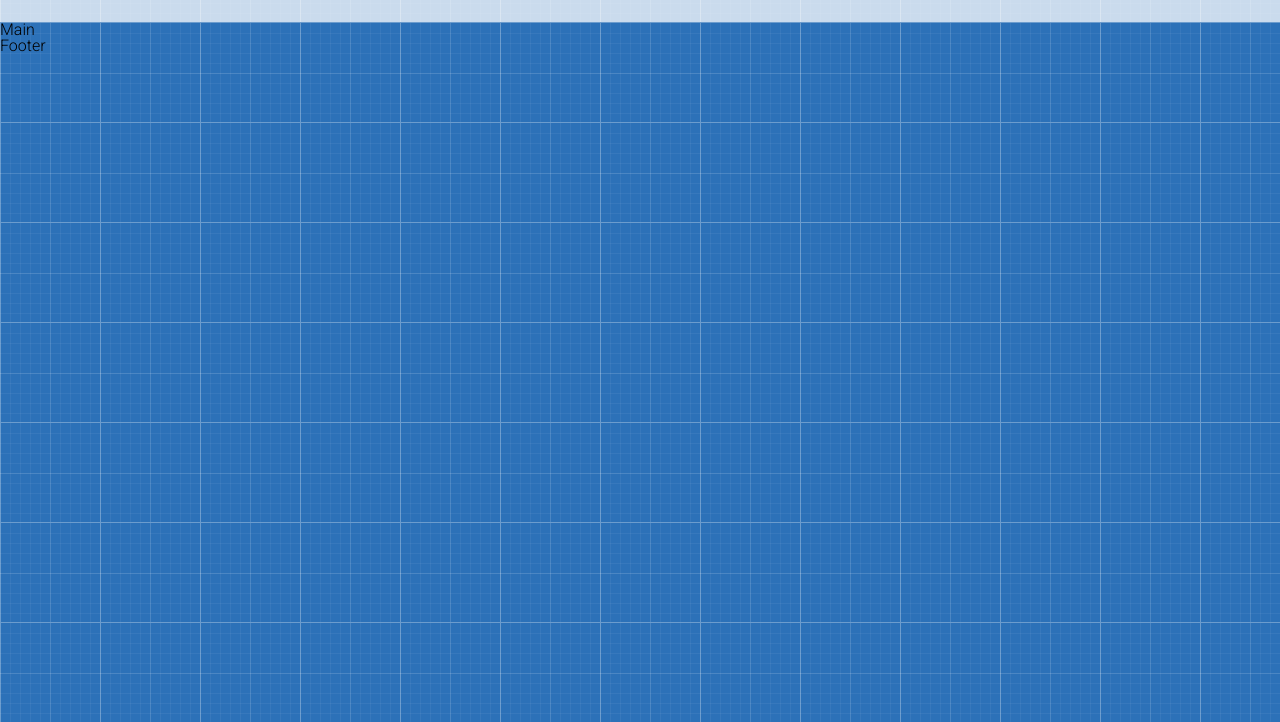
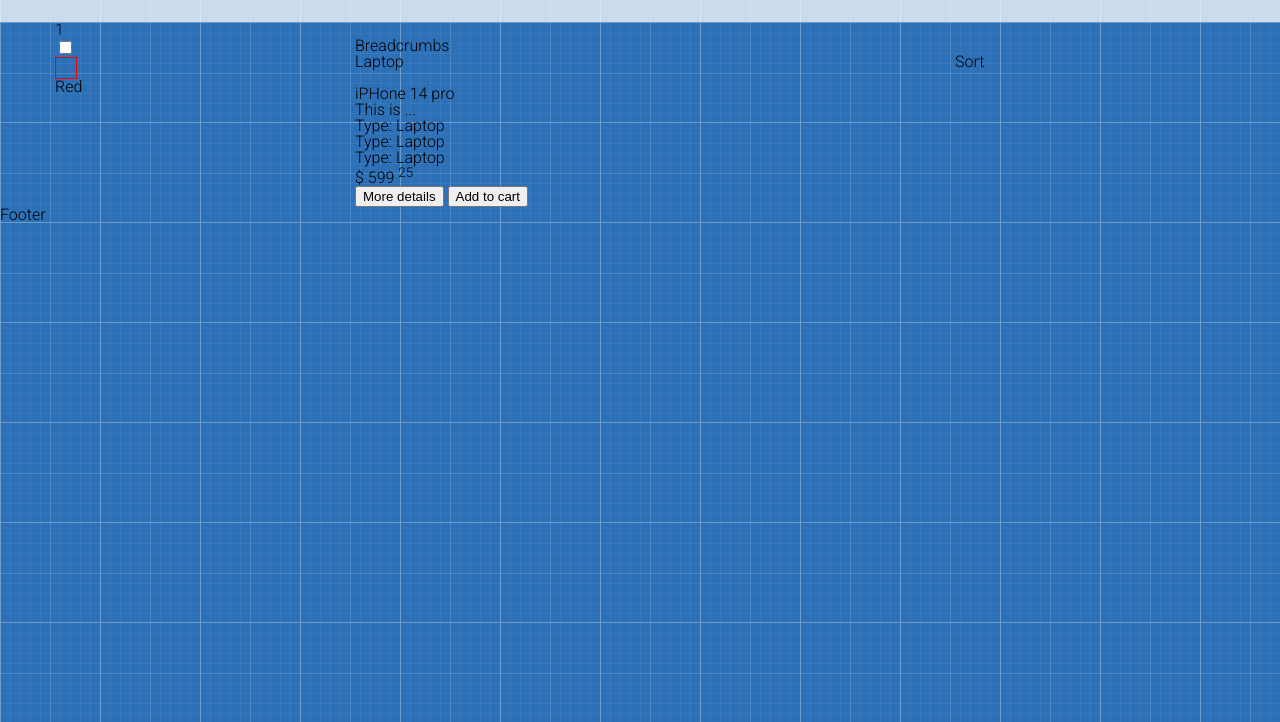
Before and after one commit to kznkv-skillup/shop-project, a plain HTML site: page index.html in a window 1280 px wide. Shown: the part 78-800 px from the top of the page. Drawn offline with Linux system fonts and the light colour scheme.

Commit message:
added main section

```diff
--- a/index.html
+++ b/index.html
@@ -41,7 +41,73 @@
                 </div>
             </div>
         </header>
-        <main class="main">Main</main>
+        <main class="main">
+            <section class="slider-wrap">
+                <div class="container">
+                    <div class="test">1</div>
+                </div>
+            </section>
+            <section class="main-content">
+                <div class="container">
+                    <div class="row">
+                        <aside class="col-3">
+                            <input
+                                type="checkbox"
+                                class="filter-checkbox-input"
+                                id="red"
+                            />
+                            <label for="red" class="filter-checkbox-label"
+                                >Red</label
+                            >
+                        </aside>
+                        <div class="col-9">
+                            <div class="row">
+                                <div class="col-12">Breadcrumbs</div>
+                            </div>
+                            <div class="row">
+                                <div class="col-8">Laptop</div>
+                                <div class="col-4">Sort</div>
+                            </div>
+                            <div class="row">
+                                <div class="col-4">
+                                    <div class="product">
+                                        <div class="product-image">
+                                            <img src="" alt="" />
+                                            <div class="zoom"></div>
+                                            <div class="like"></div>
+                                        </div>
+                                        <div class="product-title">
+                                            iPHone 14 pro
+                                        </div>
+                                        <p class="product-description">
+                                            This is ...
+                                        </p>
+                                        <div class="product-features">
+                                            <span>Type:</span> Laptop
+                                        </div>
+                                        <div class="product-features">
+                                            <span>Type:</span> Laptop
+                                        </div>
+                                        <div class="product-features">
+                                            <span>Type:</span> Laptop
+                                        </div>
+                                        <div class="product-price">
+                                            $ 599 <sup>25</sup>
+                                        </div>
+                                        <button class="btn btn-more-details">
+                                            More details
+                                        </button>
+                                        <button class="btn btn-add-to-cart">
+                                            Add to cart
+                                        </button>
+                                    </div>
+                                </div>
+                            </div>
+                        </div>
+                    </div>
+                </div>
+            </section>
+        </main>
         <footer class="footer">Footer</footer>
     </body>
 </html>
--- a/reset.css
+++ b/reset.css
@@ -1,16 +1,82 @@
-html, body, div, span, applet, object, iframe,
-h1, h2, h3, h4, h5, h6, p, blockquote, pre,
-a, abbr, acronym, address, big, cite, code,
-del, dfn, em, img, ins, kbd, q, s, samp,
-small, strike, strong, sub, sup, tt, var,
-b, u, i, center,
-dl, dt, dd, ol, ul, li,
-fieldset, form, label, legend,
-table, caption, tbody, tfoot, thead, tr, th, td,
-article, aside, canvas, details, embed,
-figure, figcaption, footer, header, hgroup,
-menu, nav, output, ruby, section, summary,
-time, mark, audio, video {
+html,
+body,
+div,
+span,
+applet,
+object,
+iframe,
+h1,
+h2,
+h3,
+h4,
+h5,
+h6,
+p,
+blockquote,
+pre,
+a,
+abbr,
+acronym,
+address,
+big,
+cite,
+code,
+del,
+dfn,
+em,
+img,
+ins,
+kbd,
+q,
+s,
+samp,
+small,
+strike,
+strong,
+tt,
+var,
+b,
+u,
+i,
+center,
+dl,
+dt,
+dd,
+ol,
+ul,
+li,
+fieldset,
+form,
+label,
+legend,
+table,
+caption,
+tbody,
+tfoot,
+thead,
+tr,
+th,
+td,
+article,
+aside,
+canvas,
+details,
+embed,
+figure,
+figcaption,
+footer,
+header,
+hgroup,
+menu,
+nav,
+output,
+ruby,
+section,
+summary,
+time,
+mark,
+audio,
+video {
     margin: 0;
     padding: 0;
     border: 0;
@@ -19,22 +85,35 @@ time, mark, audio, video {
     vertical-align: baseline;
 }
 /* HTML5 display-role reset for older browsers */
-article, aside, details, figcaption, figure,
-footer, header, hgroup, menu, nav, section {
+article,
+aside,
+details,
+figcaption,
+figure,
+footer,
+header,
+hgroup,
+menu,
+nav,
+section {
     display: block;
 }
 body {
     line-height: 1;
 }
-ol, ul {
+ol,
+ul {
     list-style: none;
 }
-blockquote, q {
+blockquote,
+q {
     quotes: none;
 }
-blockquote:before, blockquote:after,
-q:before, q:after {
-	content: '';
+blockquote:before,
+blockquote:after,
+q:before,
+q:after {
+    content: "";
     content: none;
 }
 table {
--- a/style.css
+++ b/style.css
@@ -3,7 +3,7 @@
 }
 
 body {
-    font-family: 'Roboto', sans-serif;
+    font-family: "Roboto", sans-serif;
     background-image: url("images/patt.png");
 }
 .container {
@@ -25,6 +25,14 @@ body {
     max-width: 8.33333%;
     flex: 0 0 8.33333%;
 }
+.col-2 {
+    max-width: 16.66667%;
+    flex: 0 0 16.66667%;
+}
+.col-4 {
+    max-width: 33.33333%;
+    flex: 0 0 33.33333%;
+}
 
 .col-3 {
     max-width: 25%;
@@ -34,11 +42,18 @@ body {
     max-width: 50%;
     flex: 0 0 50%;
 }
+.col-8 {
+    max-width: 66.66667%;
+    flex: 0 0 66.66667%;
+}
+.col-9 {
+    max-width: 75%;
+    flex: 0 0 75%;
+}
 .col-12 {
     max-width: 100%;
     flex: 0 0 100%;
 }
-
 
 .header {
     display: flex;
@@ -53,19 +68,34 @@ body {
     width: 25%;
     border-left: 1px solid #2c71b8;
 }
-.menu li:last-child  {
+.menu li:last-child {
     border-right: 1px solid #2c71b8;
 }
 .menu a {
     display: block;
     height: 50px;
     text-decoration: none;
-    color:#2c71b8;
+    color: #2c71b8;
     text-align: center;
     line-height: 50px;
     font-size: 21px;
 }
 .menu a:hover {
     background-color: #2c71b8;
-    color:white;
+    color: white;
 }
+
+.filter-checkbox-input {
+    /* display: none; */
+    background-color: yellow;
+}
+.filter-checkbox-label::before {
+    content: "";
+    display: block;
+    width: 20px;
+    height: 20px;
+    border: 1px solid red;
+}
+.filter-checkbox-input:checked + .filter-checkbox-label::before {
+    background-color: red;
+}
```
Lines whose indentation alone changed are shown as unchanged.
